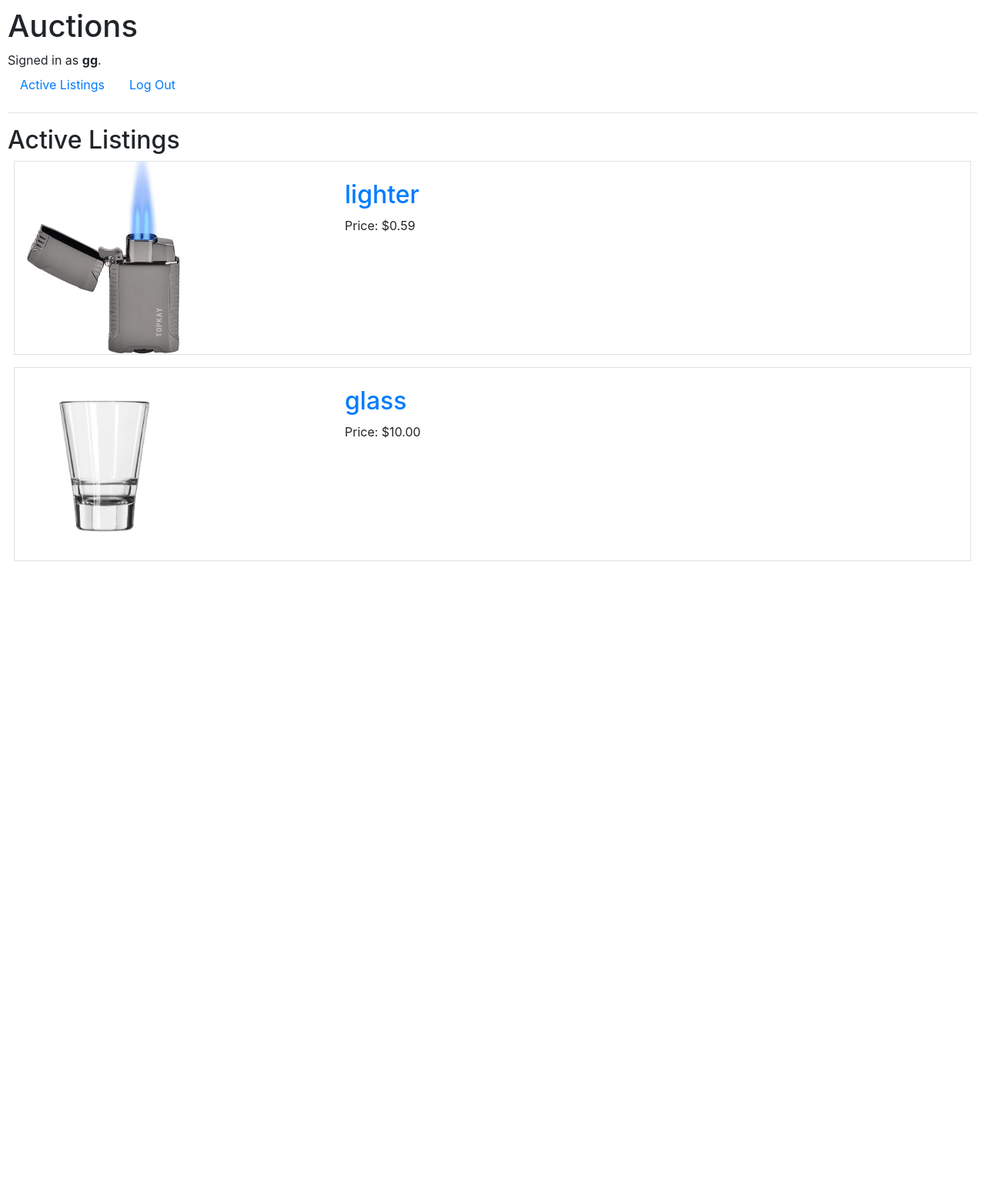
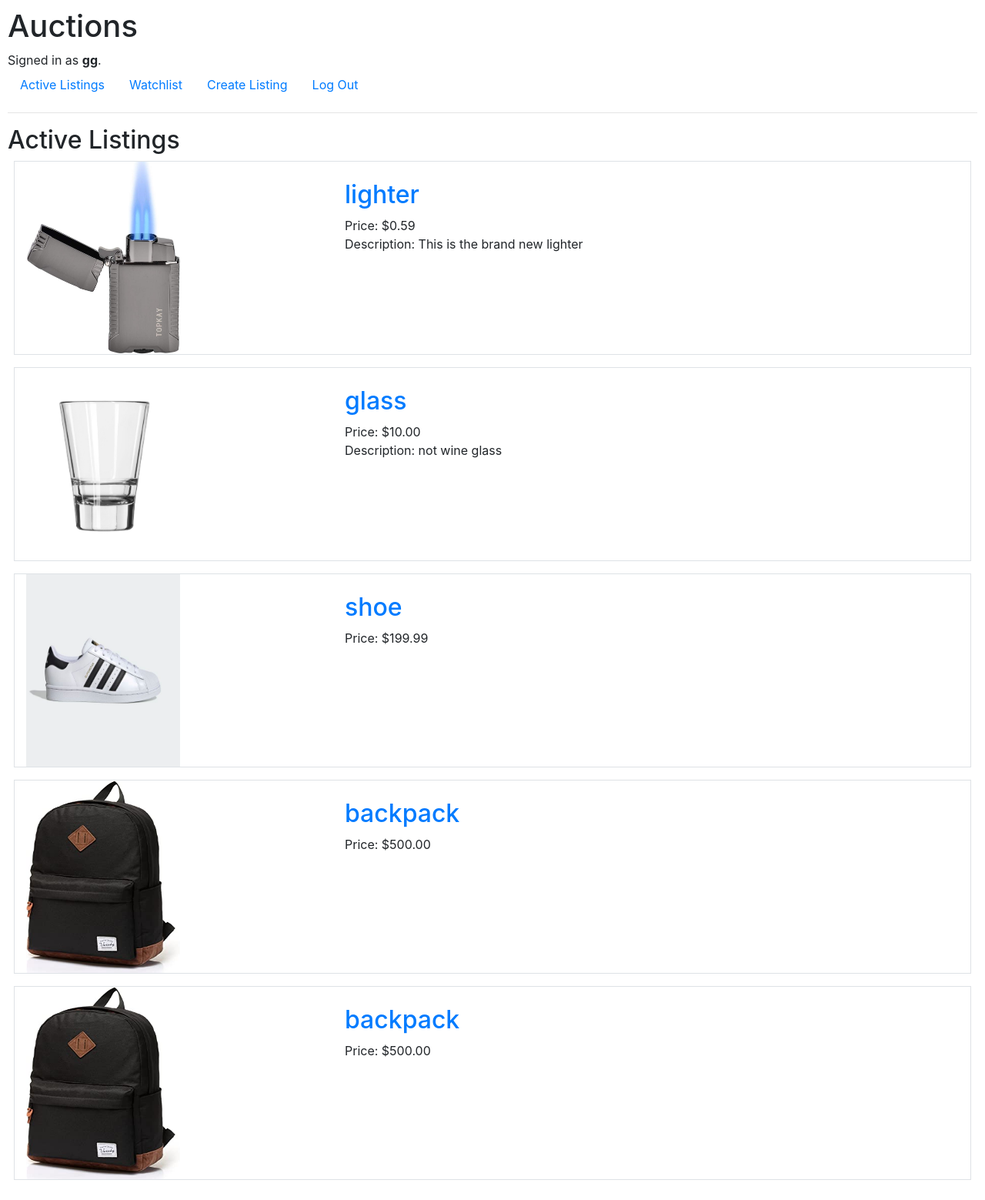
Before and after one commit to kimsoyol/CS50w, a Django app: page / in a window 1280 px wide. Shown: the whole page at 77% size. Before the commit the page ends 729 px from the top, so only its background shows below. Run offline with Django 3.2, Linux system fonts and the light colour scheme; a user stored in the database is signed in; data comes from the database, SQL or seed files in the repository; some libraries are stand-ins or nearby versions.

Commit message:
create list

```diff
--- a/project_2/commerce/auctions/admin.py
+++ b/project_2/commerce/auctions/admin.py
@@ -1,6 +1,7 @@
 from django.contrib import admin
 
-from .models import Listing
+from .models import Listing, User
 
 
 admin.site.register(Listing)
+admin.site.register(User)
--- a/project_2/commerce/auctions/models.py
+++ b/project_2/commerce/auctions/models.py
@@ -1,18 +1,23 @@
 from django.contrib.auth.models import AbstractUser
 from django.db import models
-
+from django.urls import reverse
 
 class User(AbstractUser):
     pass
 
 
 class Listing(models.Model):
-    arthur = models.ForeignKey(User, on_delete=models.CASCADE)
+    author = models.ForeignKey(User, on_delete=models.CASCADE)
     item = models.CharField(max_length=50)
     price = models.DecimalField(max_digits=19, decimal_places=2)
     image = models.ImageField( upload_to='images/', height_field=None, width_field=None, max_length=None)
-    description = models.CharField(max_length=50)
+    description = models.TextField(max_length=50, blank=True)
     category = models.CharField(max_length=100, blank=True)
+    date = models.DateTimeField(auto_now_add=True)
+
+    def get_absolute_url(self):
+        return reverse("item", kwargs={"item_id": self.pk})
+
 
 class Bids(models.Model):
     pass
--- a/project_2/commerce/auctions/templates/auctions/index.html
+++ b/project_2/commerce/auctions/templates/auctions/index.html
@@ -11,6 +11,11 @@
             <div class="col-4 mt-4">
                 <div><a href="{% url 'item' item.id %}"><h2>{{ item.item }}</h2></a></div>
                 <div>Price: ${{ item.price }}</div>
+                {% if item.description %}
+                    <div>Description: {{ item.description }}</div>
+                {% else %}
+
+                {% endif %}
             </div>
         </div>
         {% endfor %}
--- a/project_2/commerce/auctions/templates/auctions/item.html
+++ b/project_2/commerce/auctions/templates/auctions/item.html
@@ -11,7 +11,7 @@
 
     <h3>Deatils</h3>
     <ul>
-        <li> {{ item.arthur }} </li>
+        <li> {{ item.author }} </li>
 
         {% if item.category %}
             <li>Category: {{ item.category }}</li>
--- a/project_2/commerce/auctions/templates/auctions/layout.html
+++ b/project_2/commerce/auctions/templates/auctions/layout.html
@@ -1,4 +1,5 @@
 {% load static %}
+
 
 <!DOCTYPE html>
 <html lang="en">
@@ -22,6 +23,11 @@
             </li>
             {% if user.is_authenticated %}
                 <li class="nav-item">
+                    <a class="nav-link" href="{% url 'watchlist' %}">Watchlist</a>
+                </li><li class="nav-item">
+                    <a class="nav-link" href="{% url 'create' %}">Create Listing</a>
+                </li>
+                <li class="nav-item">
                     <a class="nav-link" href="{% url 'logout' %}">Log Out</a>
                 </li>
             {% else %}
--- a/project_2/commerce/auctions/urls.py
+++ b/project_2/commerce/auctions/urls.py
@@ -10,5 +10,8 @@ urlpatterns = [
     path("logout/", views.logout_view, name="logout"),
     path("register/", views.register, name="register"),
     path("listings/<int:item_id>", views.item, name="item"),
+    path("watchlist/", views.watchlist, name="watchlist"),
+    path("create/", views.Create.as_view(), name="create"),
+
 
 ] + static(settings.MEDIA_URL, document_root=settings.MEDIA_ROOT)
--- a/project_2/commerce/auctions/views.py
+++ b/project_2/commerce/auctions/views.py
@@ -3,6 +3,7 @@ from django.db import IntegrityError
 from django.http import HttpResponse, HttpResponseRedirect
 from django.shortcuts import render
 from django.urls import reverse
+from django.views.generic.edit import CreateView
 
 from .models import User, Listing
 
@@ -74,3 +75,18 @@ def item(request, item_id):
         "item": item
 
     })
+
+class Create(CreateView):
+        model = Listing
+        fields = ( "item", "price", "description", "category", "image")
+        template_name = "auctions/create.html"
+
+        def form_valid(self, form):
+            form.instance.author = self.request.user
+            return super().form_valid(form)
+
+
+
+
+def watchlist(request):
+    pass
--- a/project_2/commerce/commerce/settings.py
+++ b/project_2/commerce/commerce/settings.py
@@ -32,6 +32,7 @@ ALLOWED_HOSTS = []
 
 INSTALLED_APPS = [
     'auctions',
+    'crispy_forms',
     'django.contrib.admin',
     'django.contrib.auth',
     'django.contrib.contenttypes',
```
Also changed, not shown: project_2/commerce/auctions/templates/auctions/create.html (added, +15 -0 lines), project_2/commerce/auctions/migrations/0004_listing_date.py (added), project_2/commerce/auctions/migrations/0005_auto_20210603_1156.py (added), project_2/commerce/auctions/migrations/0006_auto_20210603_1250.py (added), project_2/commerce/auctions/migrations/0007_auto_20210604_0441.py (added), project_2/commerce/db.sqlite3, project_2/commerce/media/images/backpack.jpg (added), project_2/commerce/media/images/backpack_sv4TU8L.jpg (added), project_2/commerce/media/images/shoes.jpeg (added), 3 other files.
